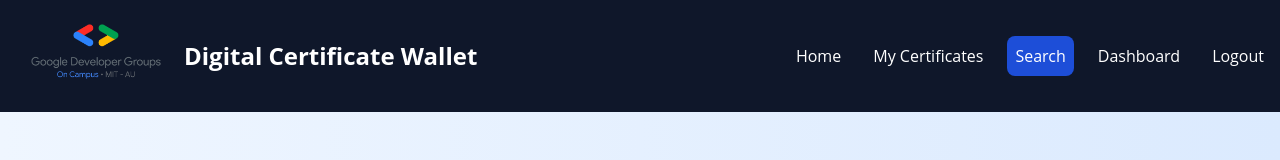
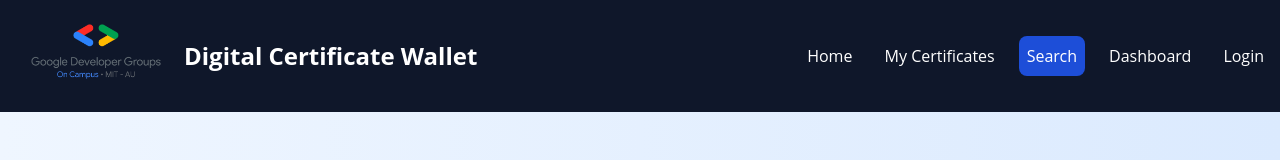
Before and after one commit to gdgmit/Digital-Certificate-Wallet-Portal, a React (Vite) app: page /Digital-Certificate-Wallet-Portal/validate in a window 1280 px wide. Shown: the top 160 px of the page. Built offline with nearby package versions, Linux system fonts and the light colour scheme.

Commit message:
route to certificates is corrected

```diff
--- a/src/components/Navbar.jsx
+++ b/src/components/Navbar.jsx
@@ -5,15 +5,15 @@ import { Link, NavLink, useNavigate } from "react-router-dom";
 export const Navbar = () => {
   const [menuOpen, setMenuOpen] = useState(false);
   const studentId = "4a33e68a-642c-48ff-b444-211e1bd23b7f"; // Replace with actual student ID from context or state
-  /*const [isAuthenticated, setIsAuthenticated] = useState(false);
-  const navigate = useNavigate();*/
+  const [isAuthenticated, setIsAuthenticated] = useState(false);
+  const navigate = useNavigate();
 
- /* const handleLogout = () => {
+  const handleLogout = () => {
     // Perform logout logic here
     localStorage.removeItem("user");
     setIsAuthenticated(false);
-    navigate("/"); // Redirect to the home page after logout
-  };*/
+    navigate("/Digital-Certificate-Wallet-Portal"); // Redirect to the home page after logout
+  };
   return (
     <nav>
       <Link to="/" className="title">
@@ -48,11 +48,9 @@ export const Navbar = () => {
         <li>
           <NavLink to={`/dashboard/${studentId}`}>Dashboard</NavLink>
         </li>
-        {/*{isAuthenticated ? (<li><button onClick={handleLogout}>Logout</button></li>
-    ) : ( <li><NavLink to="/">Login</NavLink></li>)} */}
-        <li>
-          <NavLink to="/">Logout</NavLink>
-        </li>
+        {isAuthenticated ? (<li><button onClick={handleLogout}>Logout</button></li>
+    ) : ( <li><NavLink to="/login">Login</NavLink></li>)}
+
       </ul>
     </nav>
   );
--- a/src/components/Search/Validate.jsx
+++ b/src/components/Search/Validate.jsx
@@ -31,7 +31,7 @@ const CertificateValidator = () => {
       return;
     }
 
-    navigate(`/certificatesPage/${studentId}`); // Redirect to the certificate page
+    navigate(`/certificates/${studentId}`); // Redirect to the certificate page
   };
 
   return (
```
